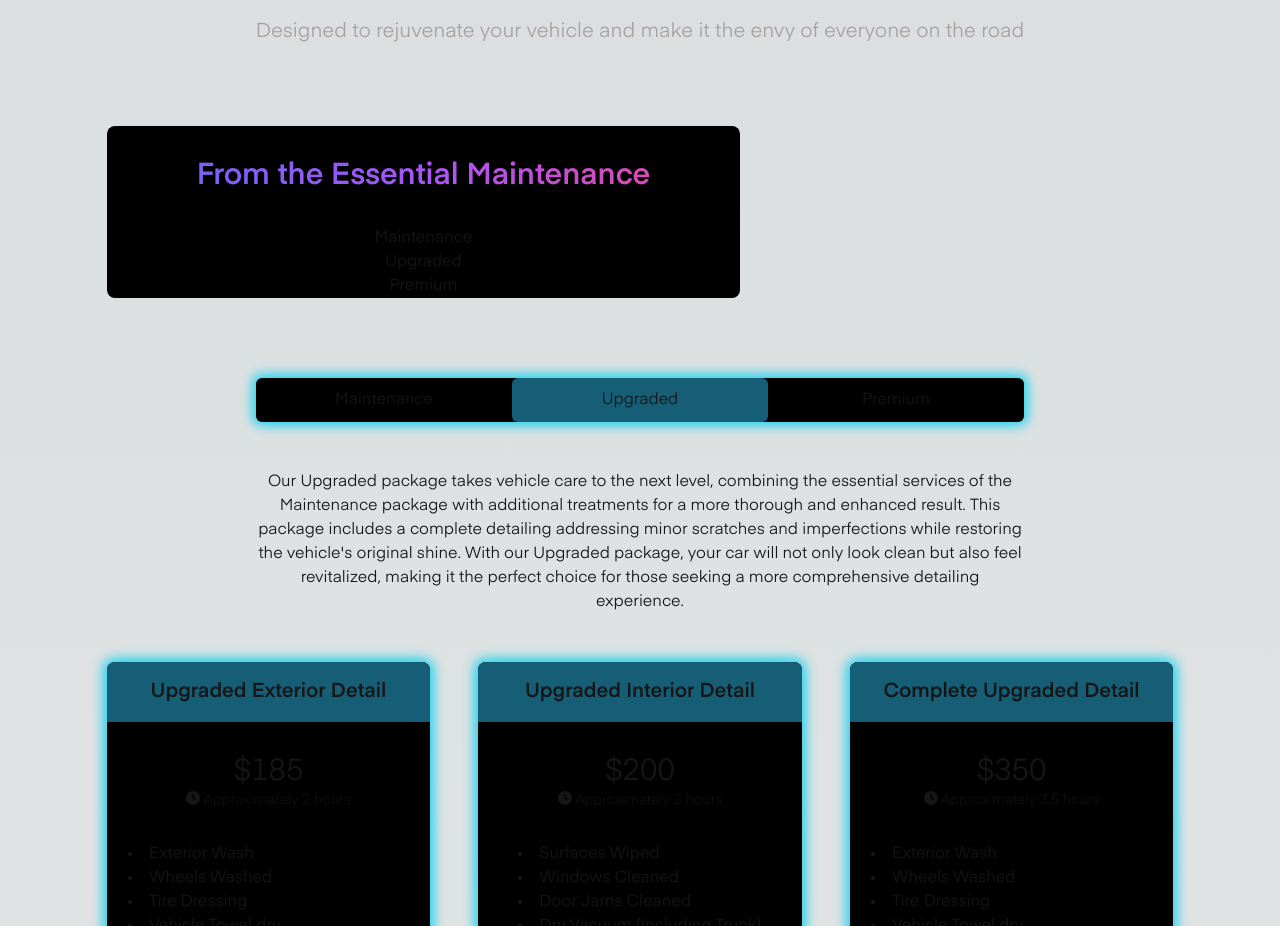
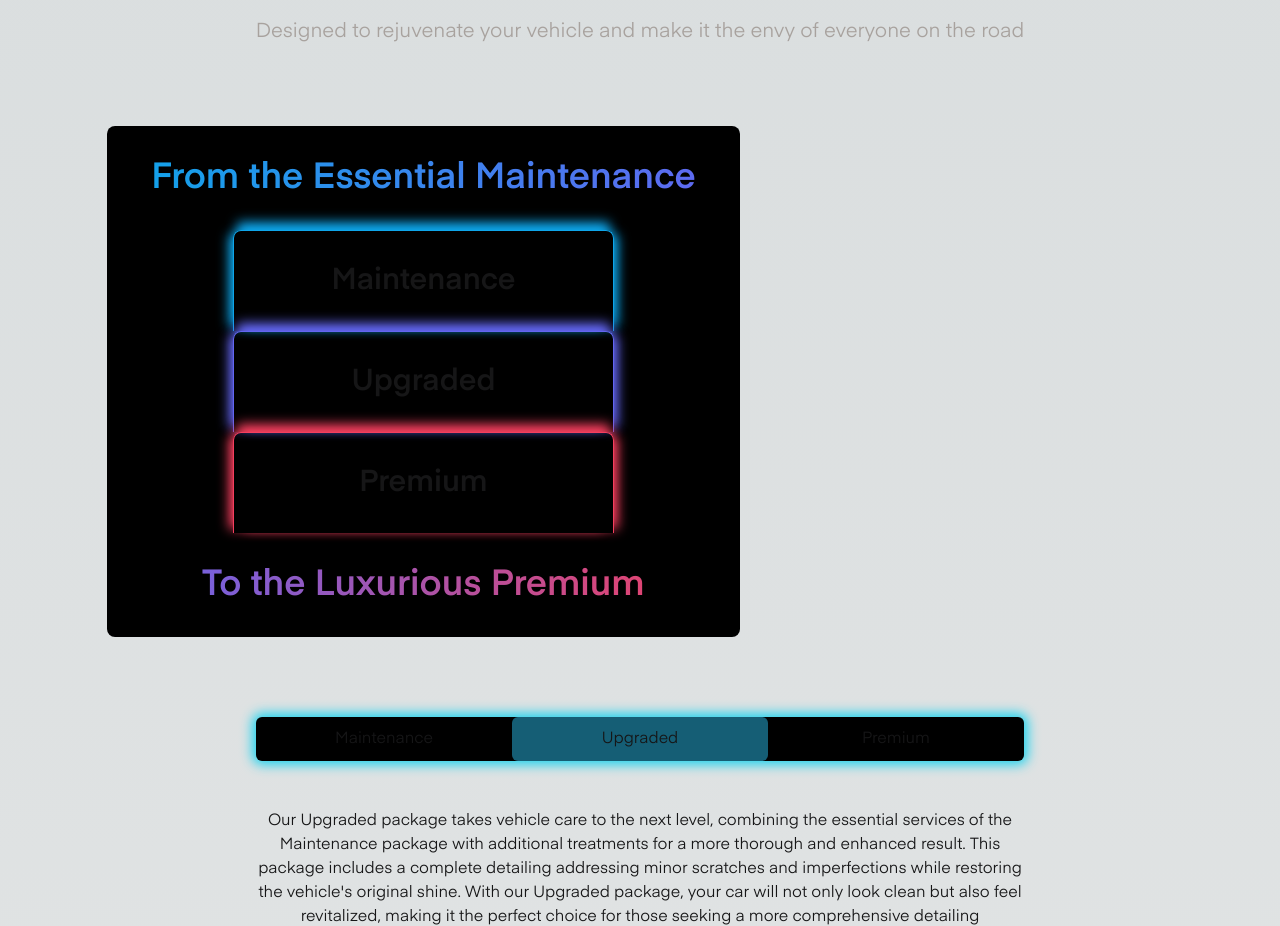
Before and after one commit to jsc604/technica, a Next.js app: page /detailing in a window 1280 px wide. Shown: the part 887-1813 px from the top of the page. Built offline with nearby package versions, Linux system fonts and the light colour scheme.

Commit message:
style package intro

```diff
--- a/app/components/DetailingInfo.tsx
+++ b/app/components/DetailingInfo.tsx
@@ -12,12 +12,14 @@ const DetailingInfo = () => {
       </div>
       <div className="grid grid-cols-1 md:grid-cols-5 gap-4 w-5/6 mx-auto">
         <div className="col-span-3 bg-black rounded-lg">
-          <h2 className="text-center text-3xl font-semibold p-8 bg-gradient-to-r from-indigo-500 via-purple-500 to-pink-500 bg-clip-text text-transparent">From the Essential Maintenance</h2>
-          <div>
-            <h3>Maintenance</h3>
-            <h3>Upgraded</h3>
-            <h3>Premium</h3>
+          <h2 className="text-center text-2xl sm:text-3xl md:text-4xl font-semibold p-8 bg-gradient-to-r from-sky-500 to-indigo-500 bg-clip-text text-transparent">From the Essential Maintenance</h2>
+          <div className=" font-semibold text-xl sm:text-2xl md:text-3xl w-3/5 mx-auto">
+            <h3 className="py-8 border-t border-l border-r border-sky-500 rounded-t-lg shadow-top-left-right shadow-sky-500">Maintenance</h3>
+            <h3 className="py-8 border-t border-l border-r border-indigo-500 rounded-t-lg shadow-top-left-right shadow-indigo-500">Upgraded</h3>
+            <h3 className="py-8 border-t border-l border-r border-rose-500 rounded-t-lg shadow-top-left-right shadow-rose-500">Premium</h3>
           </div>
+          <h2 className="text-center text-2xl sm:text-3xl md:text-4xl font-semibold p-8 bg-gradient-to-r from-indigo-500 to-rose-500 bg-clip-text text-transparent">To the Luxurious Premium</h2>
+
         </div>
       </div>
       {/* <p >
--- a/tailwind.config.js
+++ b/tailwind.config.js
@@ -17,6 +17,9 @@ module.exports = {
       },
       boxShadow: {
         'full': '0 0 12px 4px rgba(0, 0, 0, 0.3)',
+        // 'top-left-right': '0 -8px 12px -4px rgba(0, 0, 0, 0.3), -8px 0 12px -4px rgba(0, 0, 0, 0.3), 8px 0 12px -4px rgba(0, 0, 0, 0.3)',
+        'top-left-right': '0 -12px 12px -4px rgba(0, 0, 0, 0.3), -8px 0 12px -4px rgba(0, 0, 0, 0.3), 8px 0 12px -4px rgba(0, 0, 0, 0.3)',
+
       },
       height: {
         '112': '28rem',
```
